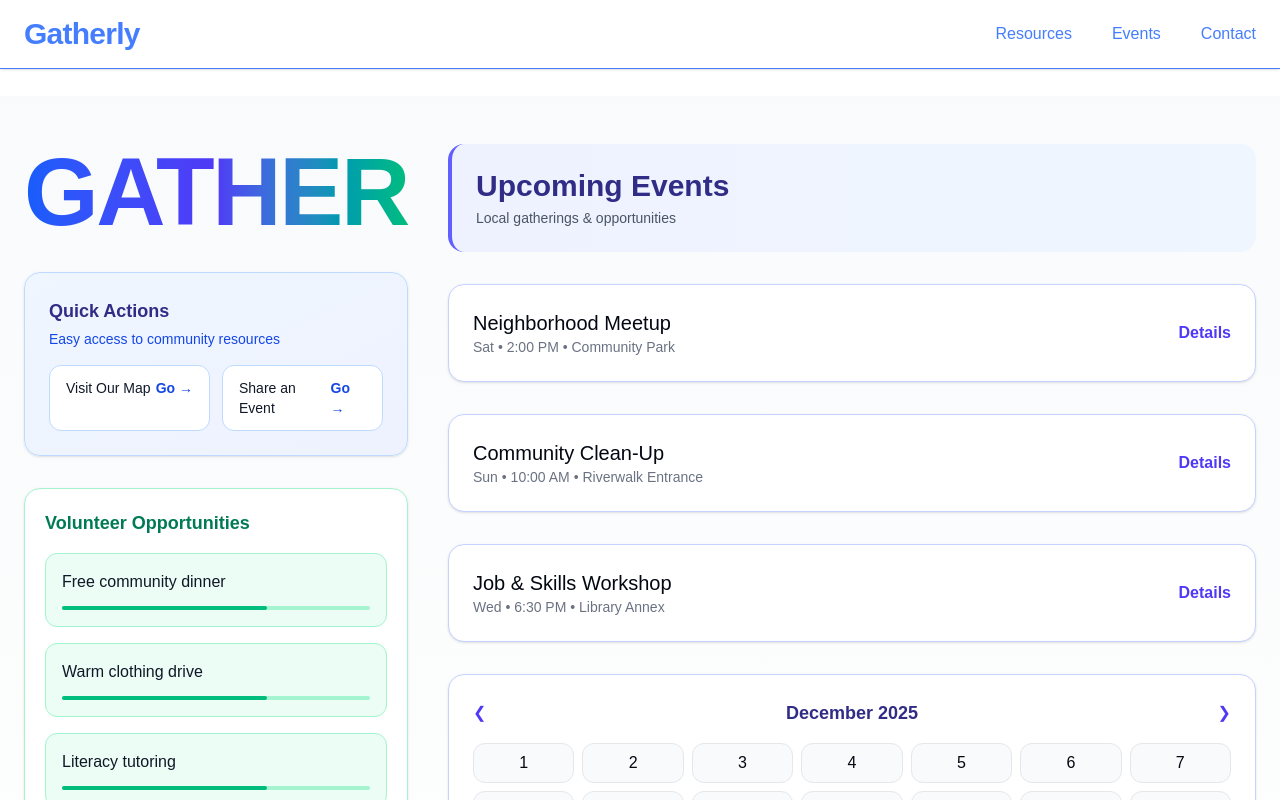
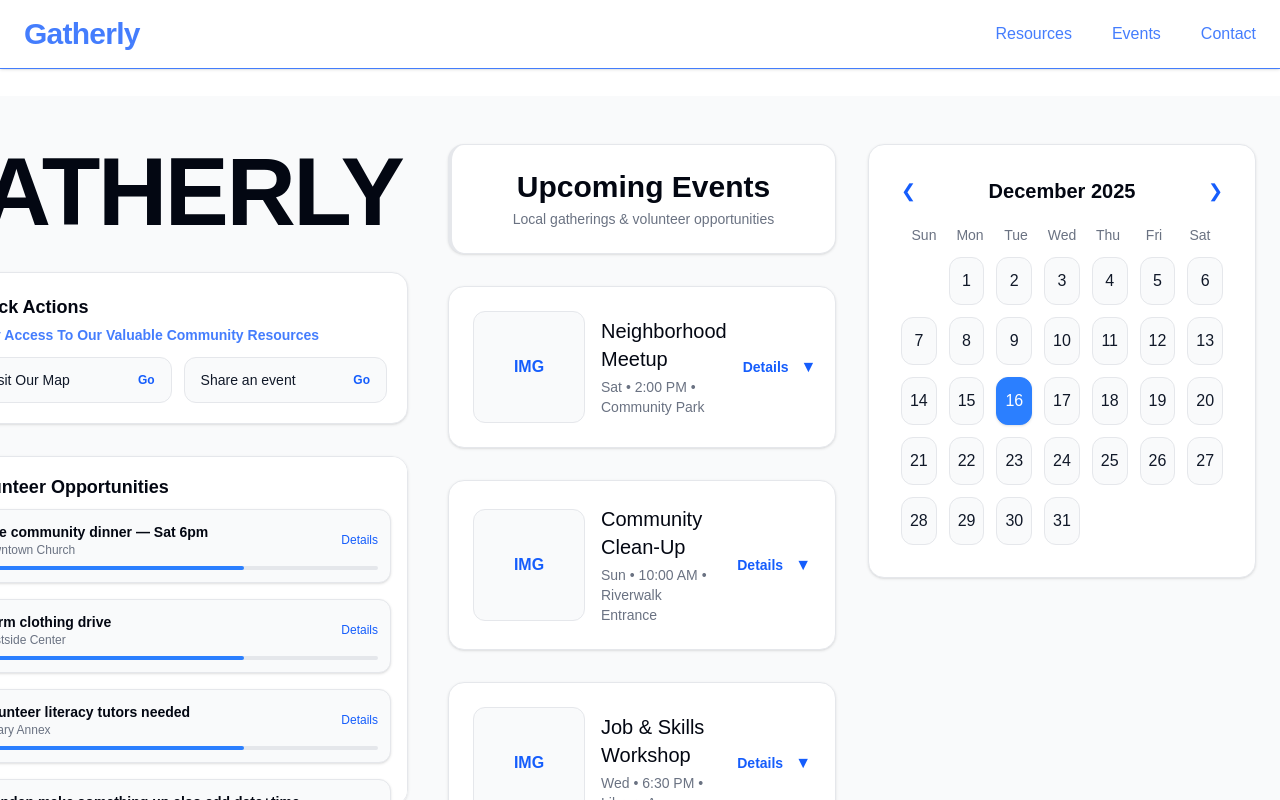
Before and after one commit to TSA-Group/tsa_group_starter, a Next.js app: page / in a window 1280 px wide. Shown: the top 800 px of the page. Built offline with nearby package versions, Linux system fonts and the light colour scheme.

Commit message:
Refactor Home component for calendar and events
Refactor calendar and events section with updated styles and state management.

```diff
--- a/app/page.tsx
+++ b/app/page.tsx
@@ -30,8 +30,9 @@ const cardPop: Variants = {
 
 export default function Home() {
   const year = new Date().getFullYear();
+
+  /* 📅 CALENDAR STATE */
   const [calendarDate, setCalendarDate] = React.useState(new Date());
-  const [openEventIndex, setOpenEventIndex] = React.useState<number | null>(null);
 
   const calYear = calendarDate.getFullYear();
   const calMonth = calendarDate.getMonth();
@@ -45,97 +46,134 @@ export default function Home() {
     setCalendarDate(new Date(calYear, calMonth + dir, 1));
   };
 
+  /* ✅ Upcoming Events dropdown state */
+  const [openEventIndex, setOpenEventIndex] = React.useState<number | null>(null);
+
   const events = [
     {
       title: "Neighborhood Meetup",
       whenWhere: "Sat • 2:00 PM • Community Park",
       details:
-        "Bring a friend and meet neighbors. Share resources and get connected.",
+        "Placeholder details: 1",
     },
     {
       title: "Community Clean-Up",
       whenWhere: "Sun • 10:00 AM • Riverwalk Entrance",
       details:
-        "Gloves provided. Small groups, kid-friendly with supervision.",
+        "Placeholder details: 2",
     },
     {
       title: "Job & Skills Workshop",
       whenWhere: "Wed • 6:30 PM • Library Annex",
       details:
-        "Resume tips, mock interviews, and networking opportunities.",
+        "Placeholder details: 3",
     },
   ];
 
   return (
     <motion.div
-      className="min-h-screen bg-gradient-to-b from-gray-50 to-white text-gray-950 pb-20"
+      className="min-h-screen bg-gray-50 text-gray-950 pb-20 transition-colors duration-300"
       initial="hidden"
       animate="show"
       variants={container}
     >
-      <main className="max-w-7xl mx-auto px-6 pt-12 grid grid-cols-1 md:grid-cols-3 gap-10">
-        {/* CENTER COLUMN */}
-        <motion.section variants={fadeUp} className="space-y-8">
+      {/* MAIN CONTENT */}
+      <main className="w-full max-w-7xl mx-auto px-6 pt-12 pb-[80vh] mt-0 grid grid-cols-1 md:grid-cols-3 gap-10">
+        {/* CENTER COLUMN — TITLE + ACTIONS + VOLUNTEER */}
+        <motion.section
+          variants={fadeUp}
+          className="flex flex-col items-center space-y-8"
+        >
+          {/* BIG TITLE */}
           <motion.h1
-            className="text-8xl font-extrabold tracking-tight text-transparent bg-clip-text bg-gradient-to-r from-blue-600 via-indigo-600 to-emerald-500"
+            className="text-7xl md:text-8xl font-extrabold tracking-tight leading-none text-gray-950"
             style={{ fontFamily: "TAN Buster, sans-serif" }}
             variants={cardPop}
+            animate={{
+              x: [-60, -40, -60],
+              y: [0, -6, 0],
+              transition: { duration: 2.5, ease: "easeInOut" },
+            }}
           >
             GATHERLY
           </motion.h1>
 
-          {/* QUICK ACTIONS */}
+          {/* QUICK ACTIONS (extend left to start under the “G”) */}
           <motion.div
             variants={cardPop}
-            className="p-6 bg-gradient-to-br from-blue-50 to-indigo-50 rounded-2xl border border-blue-200 shadow-sm"
+            className="
+              p-5
+              w-full md:w-[120%]
+              md:-ml-[20%]
+              bg-white rounded-2xl shadow-sm border border-gray-200
+              hover:shadow-md transition
+            "
             whileHover={{ y: -3 }}
           >
-            <h3 className="font-semibold text-lg text-indigo-900">
+            <h3 className="text-lg font-semibold mb-1 text-gray-950">
               Quick Actions
             </h3>
-            <p className="text-sm text-blue-700 mt-1">
-              Easy access to community resources
+            <p className="text-sm text-blue-600/80">
+              <b>Easy Access To Our Valuable Community Resources</b>
             </p>
-
-            <div className="mt-4 grid grid-cols-1 sm:grid-cols-2 gap-3">
-              {["Visit Our Map", "Share an Event"].map((action) => (
+            <div className="mt-3 grid grid-cols-1 sm:grid-cols-2 gap-3">
+              {["Visit Our Map", "Share an event"].map((action) => (
                 <div
                   key={action}
-                  className="rounded-xl bg-white hover:bg-blue-100 border border-blue-200 px-4 py-3 flex justify-between transition"
+                  className="flex items-center justify-between rounded-xl bg-gray-50 px-4 py-3 border border-gray-200"
                 >
-                  <span className="text-sm font-medium text-gray-900">
-                    {action}
-                  </span>
-                  <span className="text-sm text-blue-700 font-semibold">
-                    Go →
-                  </span>
+                  <span className="text-sm text-gray-900">{action}</span>
+                  <span className="text-xs font-semibold text-blue-600">Go</span>
                 </div>
               ))}
             </div>
           </motion.div>
 
-          {/* VOLUNTEER */}
+          {/* VOLUNTEER OPPORTUNITIES (same width/offset as Quick Actions) */}
           <motion.div
             variants={cardPop}
-            className="p-5 bg-white rounded-2xl border border-emerald-200 shadow-sm"
+            className="
+              h-[350px]
+              p-4
+              relative overflow-y-auto
+              bg-white rounded-2xl border border-gray-200 shadow-sm
+              w-full md:w-[120%]
+              md:-ml-[20%]
+            "
+            whileHover={{ scale: 1.01 }}
           >
-            <h3 className="font-semibold text-lg text-emerald-700 mb-4">
+            <h3 className="text-lg font-semibold text-gray-950 mb-2">
               Volunteer Opportunities
             </h3>
 
             <ul className="space-y-4">
               {[
-                "Free community dinner",
-                "Warm clothing drive",
-                "Literacy tutoring",
-              ].map((title, i) => (
+                { title: "Free community dinner — Sat 6pm", meta: "Downtown Church" },
+                { title: "Warm clothing drive", meta: "Westside Center" },
+                { title: "Volunteer literacy tutors needed", meta: "Library Annex" },
+                { title: "Brendan make something up also add date+time", meta: "Some place" },
+                { title: "Brendan make something up also add date+time", meta: "Some place" },
+                { title: "Brendan make something up also add date+time", meta: "Some place" },
+                { title: "Brendan make something up also add date+time", meta: "Some place" },
+              ].map((item, i) => (
                 <li
                   key={i}
-                  className="p-4 rounded-xl bg-emerald-50 border border-emerald-200 hover:bg-emerald-100 transition"
+                  className="bg-gray-50 border border-gray-200 rounded-xl p-3 shadow-sm hover:shadow-md transition"
                 >
-                  <div className="font-medium text-gray-900">{title}</div>
-                  <div className="h-1 mt-3 bg-emerald-200 rounded-full">
-                    <div className="h-1 w-2/3 bg-emerald-500 rounded-full" />
+                  <div className="flex justify-between items-center mb-2">
+                    <div>
+                      <div className="text-sm font-semibold text-gray-950">
+                        {item.title}
+                      </div>
+                      <div className="text-xs text-gray-500">{item.meta}</div>
+                    </div>
+                    <div className="text-xs text-blue-600 font-medium">
+                      Details
+                    </div>
+                  </div>
+
+                  <div className="h-1 w-full bg-gray-200 rounded-full">
+                    <div className="h-1 bg-blue-500 rounded-full w-2/3" />
                   </div>
                 </li>
               ))}
@@ -143,22 +181,24 @@ export default function Home() {
           </motion.div>
         </motion.section>
 
-        {/* RIGHT SIDE */}
+        {/* RIGHT SIDE — UPCOMING EVENTS + CALENDAR */}
         <motion.section variants={fadeUp} className="md:col-span-2 space-y-8">
-          {/* EVENTS HEADER */}
+          <div className="grid grid-cols-1 lg:grid-cols-4 gap-8 items-start">
+            {/* Upcoming Events */}
+            <div className="lg:col-span-2 space-y-8">
               <motion.div
                 variants={cardPop}
-            className="p-6 rounded-2xl bg-gradient-to-r from-indigo-50 to-blue-50 border-l-4 border-indigo-500"
+                className="p-6 bg-white rounded-2xl shadow-sm border-l-4 border-blue-500 border border-gray-200 text-center"
+                whileHover={{ y: -3 }}
               >
-            <h2 className="text-3xl font-semibold text-indigo-900">
+                <h2 className="text-3xl font-semibold text-gray-950">
                   Upcoming Events
                 </h2>
-            <p className="text-sm text-gray-600 mt-1">
-              Local gatherings & opportunities
+                <p className="text-sm text-gray-500 mt-1">
+                  Local gatherings & volunteer opportunities
                 </p>
               </motion.div>
 
-          {/* EVENTS */}
               {events.map((ev, i) => {
                 const isOpen = openEventIndex === i;
 
@@ -166,98 +206,165 @@ export default function Home() {
                   <motion.div
                     key={ev.title}
                     variants={cardPop}
-                className="bg-white rounded-2xl border border-indigo-200 shadow-sm"
+                    className="bg-white rounded-2xl border border-gray-200 shadow-sm hover:shadow-md transition"
                   >
+                    {/* clickable header */}
                     <button
-                  onClick={() =>
-                    setOpenEventIndex(isOpen ? null : i)
-                  }
-                  className="w-full p-6 flex items-center justify-between text-left"
+                      type="button"
+                      onClick={() => setOpenEventIndex(isOpen ? null : i)}
+                      aria-expanded={isOpen}
+                      className="w-full text-left p-6 flex items-center gap-4"
                     >
-                  <div>
+                      <div className="flex-none w-28 h-28 bg-gray-50 border border-gray-200 rounded-xl flex items-center justify-center text-blue-600 font-semibold">
+                        IMG
+                      </div>
+
+                      <div className="flex-1">
                         <div className="text-xl font-medium text-gray-950">
                           {ev.title}
                         </div>
-                    <div className="text-sm text-gray-500">
+                        <div className="text-sm text-gray-500 mt-1">
                           {ev.whenWhere}
                         </div>
                       </div>
-                  <span className="text-indigo-600 font-semibold">
+
+                      <div className="flex items-center gap-3">
+                        <span className="text-sm text-blue-600 font-semibold">
                           {isOpen ? "Hide" : "Details"}
                         </span>
+                        <span
+                          className={`text-blue-600 transition-transform ${
+                            isOpen ? "rotate-180" : "rotate-0"
+                          }`}
+                        >
+                          ▼
+                        </span>
+                      </div>
                     </button>
 
-                {isOpen && (
-                  <div className="px-6 pb-6">
-                    <div className="p-4 rounded-xl bg-indigo-50 text-sm text-gray-700">
+                    {/* dropdown */}
+                    <motion.div
+                      initial={false}
+                      animate={
+                        isOpen
+                          ? { height: "auto", opacity: 1 }
+                          : { height: 0, opacity: 0 }
+                      }
+                      transition={{ duration: 0.25, ease: "easeOut" }}
+                      className="overflow-hidden"
+                    >
+                      <div className="px-6 pb-6 pt-0">
+                        <div className="rounded-xl bg-gray-50 border border-gray-200 p-4 text-sm text-gray-700 leading-relaxed">
                           {ev.details}
                         </div>
 
-                    <div className="mt-3 flex gap-2">
-                      {["Free", "Family Friendly"].map((tag) => (
+                        <div className="mt-4 flex flex-wrap gap-2">
+                          {["Bring water", "Family friendly", "Free"].map((tag) => (
                             <span
                               key={tag}
-                          className="px-2 py-1 text-xs rounded-full bg-emerald-50 text-emerald-700 border border-emerald-200"
+                              className="text-xs px-2 py-1 rounded-full bg-white border border-gray-200 text-gray-600"
                             >
                               {tag}
                             </span>
                           ))}
                         </div>
                       </div>
-                )}
+                    </motion.div>
                   </motion.div>
                 );
               })}
+            </div>
 
-          {/* CALENDAR */}
+            {/* Calendar */}
             <motion.div
               variants={cardPop}
-            className="bg-white rounded-2xl border border-indigo-200 p-6 shadow-sm"
+              className="lg:col-span-2 bg-white rounded-2xl border border-gray-200 shadow-sm p-8 w-full"
+              whileHover={{ y: -3 }}
             >
-            <div className="flex justify-between items-center mb-4">
-              <button onClick={() => changeMonth(-1)} className="text-indigo-600">
+              <div className="flex items-center justify-between mb-5">
+                <button
+                  onClick={() => changeMonth(-1)}
+                  className="text-blue-600 text-lg"
+                >
                   ❮
                 </button>
-              <h3 className="font-semibold text-lg text-indigo-900">
+                <h3 className="text-xl font-semibold text-gray-950">
                   {calendarDate.toLocaleString("default", {
                     month: "long",
                     year: "numeric",
                   })}
                 </h3>
-              <button onClick={() => changeMonth(1)} className="text-indigo-600">
+                <button
+                  onClick={() => changeMonth(1)}
+                  className="text-blue-600 text-lg"
+                >
                   ❯
                 </button>
               </div>
 
-            <div className="grid grid-cols-7 gap-2">
+              <div className="grid grid-cols-7 text-sm text-gray-500 mb-3">
+                {days.map((d) => (
+                  <div key={d} className="text-center font-medium">
+                    {d}
+                  </div>
+                ))}
+              </div>
+
+              <div className="grid grid-cols-7 gap-3">
+                {Array.from({ length: firstDay }).map((_, i) => (
+                  <div key={`empty-${i}`} />
+                ))}
+
                 {Array.from({ length: lastDate }).map((_, i) => {
-                const day = i + 1;
+                  const dayNum = i + 1;
+
                   const isToday =
-                  day === today.getDate() &&
+                    dayNum === today.getDate() &&
                     calMonth === today.getMonth() &&
                     calYear === today.getFullYear();
 
+                  const dayClass = isToday
+                    ? "bg-blue-500 text-white border-blue-500 shadow-sm"
+                    : "bg-gray-50 text-gray-900 border-gray-200 hover:bg-gray-100";
+
                   return (
                     <div
-                    key={day}
-                    className={`h-10 flex items-center justify-center rounded-xl border transition
-                      ${
-                        isToday
-                          ? "bg-gradient-to-br from-blue-500 to-indigo-500 text-white border-indigo-500"
-                          : "bg-gray-50 hover:bg-indigo-50 border-gray-200"
-                      }`}
+                      key={dayNum}
+                      className={`h-12 rounded-xl flex items-center justify-center text-base cursor-pointer border transition hover:-translate-y-[2px] ${dayClass}`}
                     >
-                    {day}
+                      {dayNum}
                     </div>
                   );
                 })}
               </div>
             </motion.div>
+          </div>
         </motion.section>
       </main>
 
-      {/* FOOTER */}
-      <footer className="mt-16 text-center text-sm text-gray-500">
+      {/* FOOTER CONTACT */}
+      <motion.footer
+        variants={fadeUp}
+        className="w-full p-6 bg-white border-t border-gray-200 mt-12 text-gray-700"
+      >
+        <div className="max-w-7xl mx-auto px-6">
+          <p className="font-semibold underline mb-2 text-gray-950">
+            Contact Our Community Staff:
+          </p>
+          <div className="flex flex-col md:flex-row md:items-center md:gap-8 text-sm">
+            <a className="text-blue-600" href="mailto:Gatherly@gmail.com">
+              Gatherly@gmail.com
+            </a>
+            <a className="text-blue-600" href="tel:012-345-6789">
+              012-345-6789
+            </a>
+            <span className="text-gray-500">[enter info]</span>
+          </div>
+        </div>
+      </motion.footer>
+
+      {/* COPYRIGHT FOOTER */}
+      <footer className="w-full p-4 text-center text-sm text-gray-500 bg-gray-50 border-t border-gray-200">
         © {year} Gatherly. All rights reserved.
       </footer>
     </motion.div>
```
Lines whose indentation alone changed are shown as unchanged.
